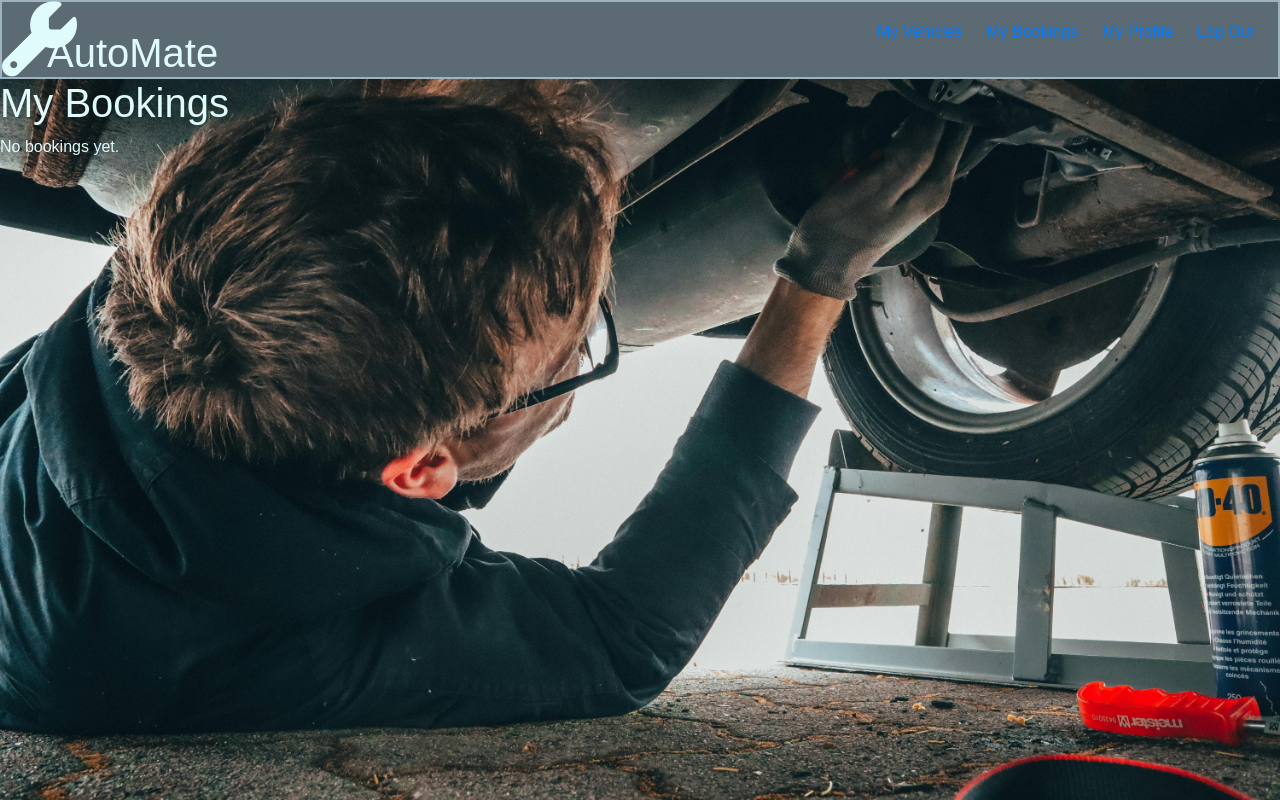
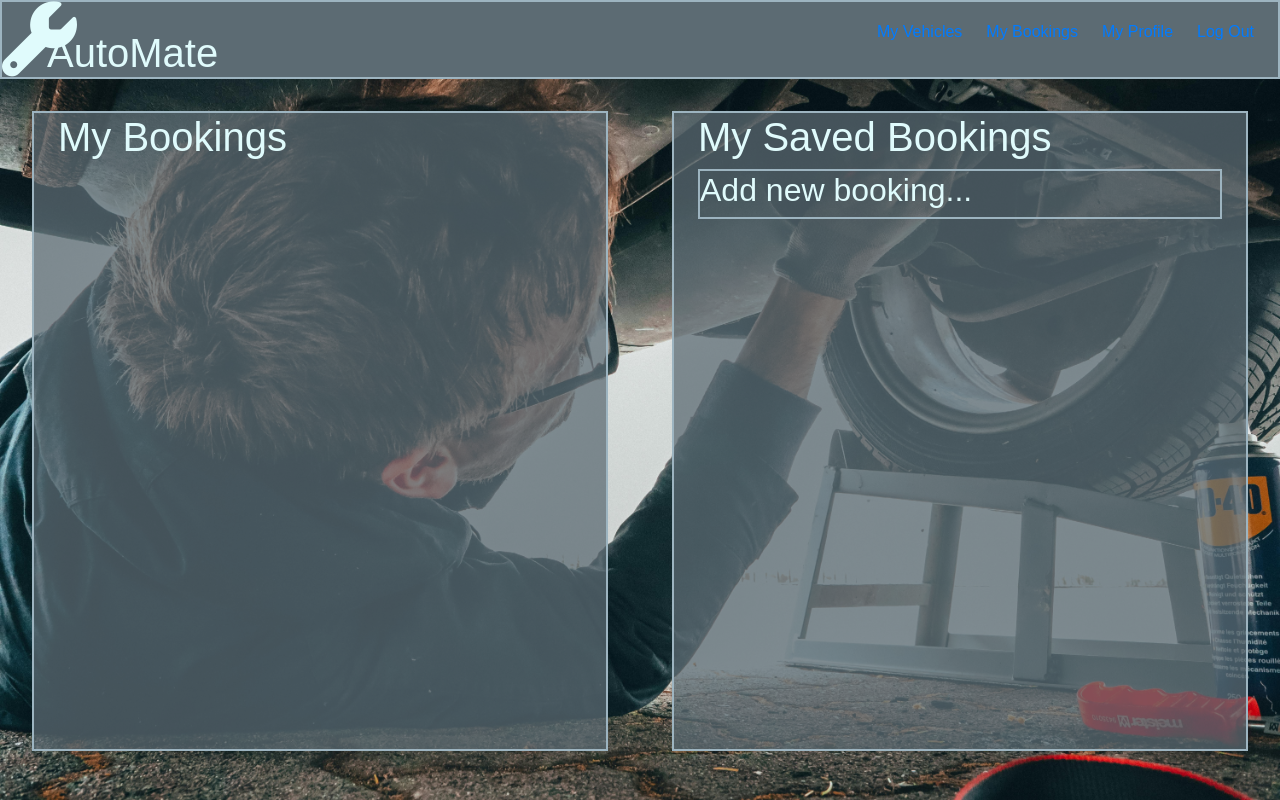
Before and after one commit to mikesealey/ci_pp3, a Django app: page /bookings/ in a window 1280 px wide. Run offline with Django 4.2, Linux system fonts and the light colour scheme; the visitor is signed in with stand-in values (Sample User, id 1); data that the repository does not hold is empty; some libraries are stand-ins or nearby versions.

Commit message:
prepares bookings page for interactivity

```diff
--- a/bookings/templates/bookings/bookings.html
+++ b/bookings/templates/bookings/bookings.html
@@ -1,10 +1,22 @@
 {% extends "AutoMate/base.html" %}
 
 {% block content %}
-<h1>My Bookings</h1>
-{% for booking in Bookings %}
-    <p>{{ booking.booking_type }} on {{ booking.date_time }}</p>
-{% empty %}
-    <p>No bookings yet.</p>
-{% endfor %}
+<div class="double-block">
+    <!-- LEFT BLOCK -->
+    <div class="block" id="left-block">
+        <h1>My Bookings</h1>
+    </div>
+    <!-- END OF LEFT BLOCK -->
+        <!-- RIGHT BLOCK -->
+    <div class="block">
+        <h1>My Saved Bookings</h1>
+        <div id="vehicle-list">
+            {% include "./bookings_list.html" %}
+        </div>
+    </div>
+</div>
+
+
+
+
 {% endblock %}
--- /dev/null
+++ b/bookings/templates/bookings/bookings_list.html
@@ -0,0 +1,8 @@
+{% for booking in bookings %}
+    <div class="booking-list-item">
+        <div class="vrn">{{ booking.vehicle.vrn }}</div>
+        <p>{{ booking.booking_type }}</p>
+
+    </div>
+{% endfor %}
+<div id="add-new-booking" class="booking-list-item-last"> <h2>Add new booking...</h2></div>
--- a/static/css/style.css
+++ b/static/css/style.css
@@ -89,7 +89,7 @@ nav ul li {
     width: 100%;
 }
 
-.vehicle-list-item, .vehicle-list-item-last {
+.vehicle-list-item, .vehicle-list-item-last, .booking-list-item, .booking-list-item-last {
     width: 100%;
     border: 2px solid #9DB4C0;
     display: flex;
@@ -97,6 +97,13 @@ nav ul li {
     align-items: center;
     justify-content: space-between;
 }
+
+#bookings-list {
+    display: flex;
+    flex-direction: column;
+}
+
+
 
 .vrn {
     background-color: #ffd800;
--- a/vehicles/templates/vehicles/vehicles.html
+++ b/vehicles/templates/vehicles/vehicles.html
@@ -25,8 +25,6 @@
             <div id="vehicle-list">
                 {% include "AutoMate/vehicle_list.html" %}
             </div>
-
-
         </div>
         <!-- END OF RIGHT BLOCK -->
     </div>
```
Also changed, not shown: static/js/bookings.js (added), 1 other file.
